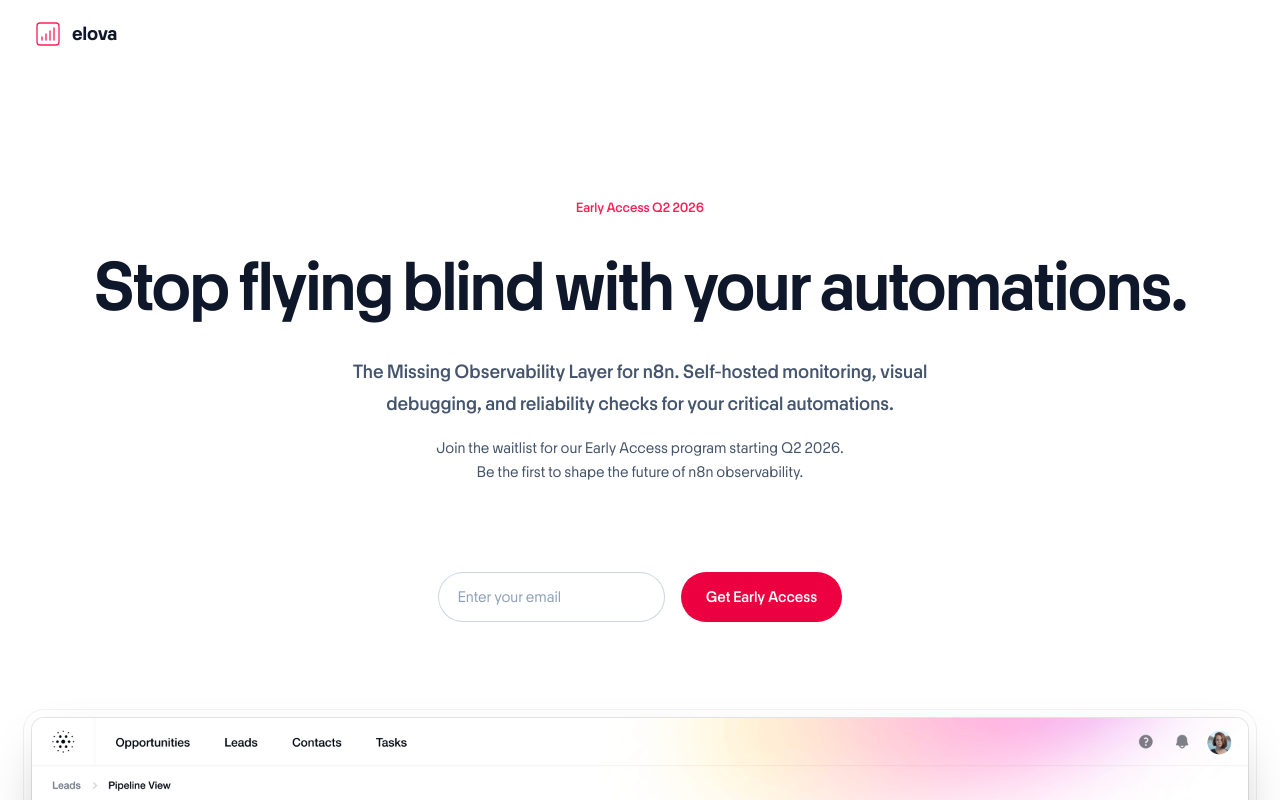
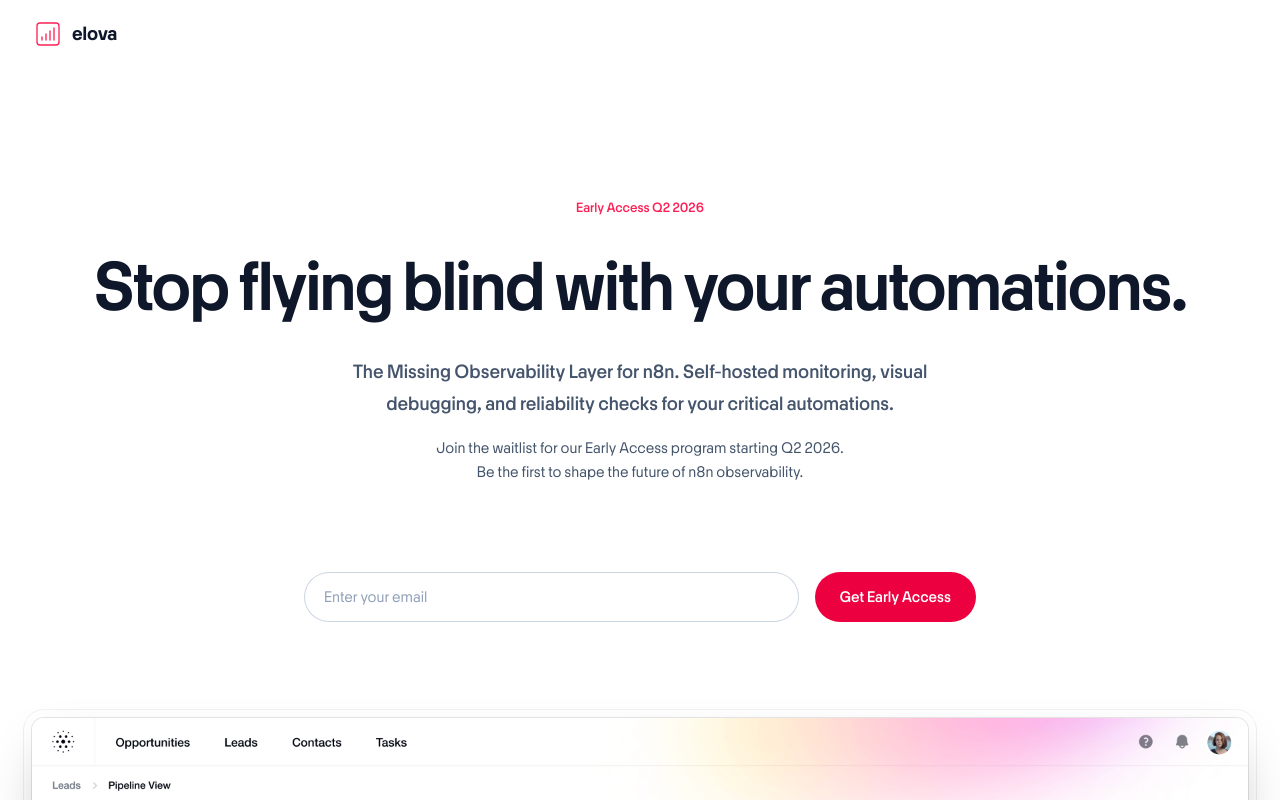
Before and after one commit to philipphaunstetter/elova-sales, a Next.js app: page / in a window 1280 px wide. Shown: the top 800 px of the page. Built offline with nearby package versions, Linux system fonts and the light colour scheme.

Commit message:
fix(ui): force waitlist width expansion

```diff
--- a/src/components/hero.tsx
+++ b/src/components/hero.tsx
@@ -52,7 +52,7 @@
             initial={{ opacity: 0, y: 20 }}
             animate={{ opacity: 1, y: 0 }}
             transition={{ duration: 0.5, delay: 0.3 }}
-            className="mt-12"
+            className="mt-12 w-full"
           >
             <WaitlistForm />
           </motion.div>
--- a/src/components/waitlist-form.tsx
+++ b/src/components/waitlist-form.tsx
@@ -28,7 +28,7 @@
   }
 
   return (
-    <form onSubmit={handleSubmit} className="mt-10 flex w-full max-w-2xl flex-col gap-y-4 sm:flex-row sm:gap-x-4">
+    <form onSubmit={handleSubmit} className="mt-10 flex w-full max-w-2xl flex-col gap-y-4 mx-auto sm:flex-row sm:gap-x-4">
       <label htmlFor="email-address" className="sr-only">
         Email address
       </label>
```
